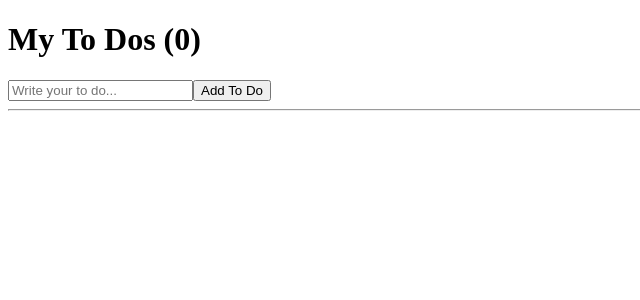
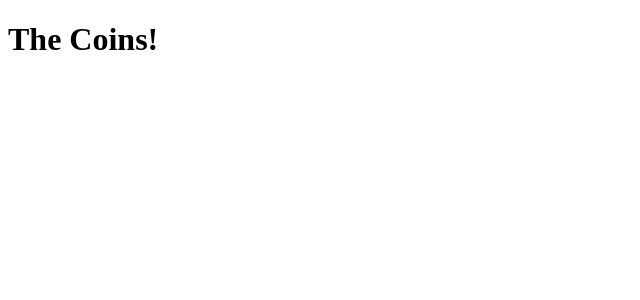
Before and after one commit to jae-woo-han/react-todo, a React (Create React App) app: page / in a window 1280 px wide. Shown: the top 300 px of the page, without its empty margins (0-640 px from the left). Built offline with nearby package versions, Linux system fonts and the light colour scheme.

Commit message:
feat start coinTracker

```diff
--- a/src/App.js
+++ b/src/App.js
@@ -1,35 +1,11 @@
 import { useState } from "react";
 
 function App() {
-  const [toDo, setToDo] = useState("");
-  const [toDos, setToDos] = useState([]);
-  const onChage = (event) => setToDo(event.target.value);
-  const onSubmit = (event) => {
-    event.preventDefault();
-    if (toDo === "") {
-      return;
-    }
-    setToDo("");
-    setToDos((currentArr) => [toDo, ...currentArr]);
-  };
+  const [loading, setLoading] = useState(true);
+
   return (
     <div>
-      <h1>My To Dos ({toDos.length})</h1>
-      <form onSubmit={onSubmit}>
-        <input
-          onChange={onChage}
-          value={toDo}
-          type="text"
-          placeholder="Write your to do..."
-        />
-        <button>Add To Do</button>
-      </form>
-      <hr />
-      <ul>
-        {toDos.map((item, index) => (
-          <li key={index}>{item}</li>
-        ))}
-      </ul>
+      <h1>The Coins!</h1>
     </div>
   );
 }
```
